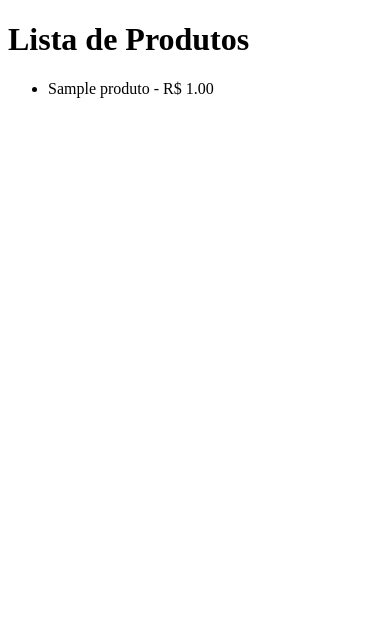
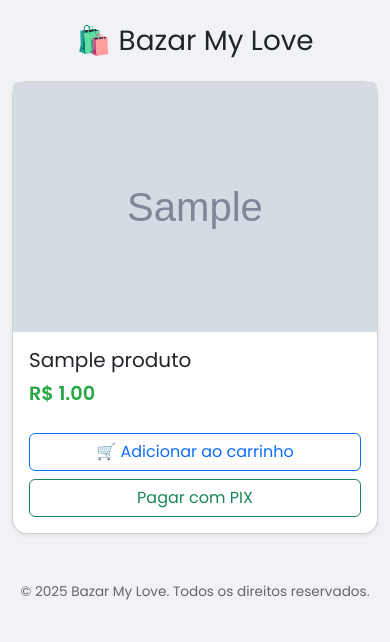
Before and after one commit to LucivalMouraPena/bazar_my_love, a Django app: page /produtos/ in a window 390 px wide. Shown: the top 642 px of the page. Run offline with Django 5.2, Linux system fonts and the light colour scheme; tables that the repository leaves empty hold one stand-in row (values such as "Sample post"); grey boxes marked "Sample" are stand-in pictures.

Commit message:
Adicionar carrinho de compras funcional

```diff
--- a/bazar/templates/bazar/home.html
+++ b/bazar/templates/bazar/home.html
@@ -1,46 +1,40 @@
-{% load static %} <!-- Linha 1 -->
-<!DOCTYPE html> <!-- Linha 2 -->
-<html lang="pt-br"> <!-- Linha 3 -->
-<head> <!-- Linha 4 -->
-    <meta charset="UTF-8" /> <!-- Linha 5 -->
-    <title>Bazar My Love - {{ produtos|length }} produtos disponíveis</title> <!-- Linha 6 -->
-    <meta name="viewport" content="width=device-width, initial-scale=1" /> <!-- Linha 7 -->
+{% load static %}
+<!DOCTYPE html>
+<html lang="pt-br">
+<head>
+    <meta charset="UTF-8" />
+    <title>Bazar My Love - {{ produtos|length }} produtos disponíveis</title>
+    <meta name="viewport" content="width=device-width, initial-scale=1" />
 
-    <!-- Fonte e Bootstrap --> <!-- Linha 8 -->
-    <link href="https://fonts.googleapis.com/css2?family=Poppins:wght@400;600&display=swap" rel="stylesheet" /> <!-- Linha 9 -->
-    <link href="https://cdn.jsdelivr.net/npm/bootstrap@5.3.3/dist/css/bootstrap.min.css" rel="stylesheet" /> <!-- Linha 10 -->
+    <!-- Fonte e Bootstrap -->
+    <link href="https://fonts.googleapis.com/css2?family=Poppins:wght@400;600&display=swap" rel="stylesheet" />
+    <link href="https://cdn.jsdelivr.net/npm/bootstrap@5.3.3/dist/css/bootstrap.min.css" rel="stylesheet" />
 
-    <style> <!-- Linha 11 -->
+    <style>
         body {
             font-family: 'Poppins', sans-serif;
             background-color: #f0f2f5;
         }
-
         .card {
             border-radius: 15px;
             transition: 0.3s ease;
         }
-
         .card:hover {
             transform: scale(1.02);
         }
-
         .card-img-top {
             height: 250px;
             object-fit: cover;
         }
-
         .price {
             color: #28a745;
             font-weight: 600;
             font-size: 1.2rem;
         }
-
         .qr-code {
             max-width: 200px;
             margin-top: 10px;
         }
-
         .pix-info {
             background-color: #e0ffe0;
             padding: 10px;
@@ -48,48 +42,55 @@
             margin-top: 10px;
             font-size: 0.9rem;
         }
-
         footer {
             font-size: 0.85rem;
             color: #666;
         }
-    </style> <!-- Linha 45 -->
-</head> <!-- Linha 46 -->
-<body> <!-- Linha 47 -->
+    </style>
+</head>
+<body>
 
-<main class="container py-4"> <!-- Linha 48 -->
-    <h1 class="text-center mb-4">🛍️ Bazar My Love</h1> <!-- Linha 49 -->
+<main class="container py-4">
+    <h1 class="text-center mb-4">🛍️ Bazar My Love</h1>
 
-    <div class="row"> <!-- Linha 50 -->
-      {% for produto in produtos %} <!-- Linha 51 -->
-        <article class="col-md-4 col-sm-6 col-12 mb-4"> <!-- Linha 52 -->
-          <div class="card shadow-sm"> <!-- Linha 53 -->
-            {% if produto.imagem %} <!-- Linha 54 -->
-              <img src="{{ produto.imagem.url }}" class="card-img-top" alt="Imagem de {{ produto.nome }}" loading="lazy"> <!-- Linha 55 -->
-            {% else %} <!-- Linha 56 -->
-              <img src="{% static 'images/sem-imagem.png' %}" class="card-img-top" alt="Imagem não disponível" loading="lazy"> <!-- Linha 57 -->
-            {% endif %} <!-- Linha 58 -->
+    <div class="row">
+      {% for produto in produtos %}
+        <article class="col-md-4 col-sm-6 col-12 mb-4">
+          <div class="card shadow-sm">
+            {% if produto.imagem %}
+              <img src="{{ produto.imagem.url }}" class="card-img-top" alt="Imagem de {{ produto.nome }}" loading="lazy">
+            {% else %}
+              <img src="{% static 'images/sem-imagem.png' %}" class="card-img-top" alt="Imagem não disponível" loading="lazy">
+            {% endif %}
+            <div class="card-body">
+              <h5 class="card-title">{{ produto.nome }}</h5>
+              <p class="price">R$ {{ produto.preco }}</p>
 
-            <div class="card-body"> <!-- Linha 59 -->
-              <h5 class="card-title">{{ produto.nome }}</h5> <!-- Linha 60 -->
-              <p class="price">R$ {{ produto.preco }}</p> <!-- Linha 61 -->
-              <button class="btn btn-outline-success w-100 mt-2" aria-label="Pagar com PIX para {{ produto.nome }}">Pagar com PIX</button> <!-- Linha 62 -->
-            </div> <!-- Linha 63 -->
+              <!-- FORMULÁRIO PARA ADICIONAR AO CARRINHO -->
+              <form method="post" action="{% url 'adicionar_ao_carrinho' produto.id %}">
+                {% csrf_token %}
+                <button type="submit" class="btn btn-outline-primary w-100 mt-2" aria-label="Adicionar {{ produto.nome }} ao carrinho">
+                  🛒 Adicionar ao carrinho
+                </button>
+              </form>
 
-          </div> <!-- Linha 64 -->
-        </article> <!-- Linha 65 -->
-      {% empty %} <!-- Linha 66 -->
-        <p class="text-center">Nenhum produto disponível no momento.</p> <!-- Linha 67 -->
-      {% endfor %} <!-- Linha 68 -->
-    </div> <!-- Linha 69 -->
+              <button class="btn btn-outline-success w-100 mt-2" aria-label="Pagar com PIX para {{ produto.nome }}">
+                Pagar com PIX
+              </button>
+            </div>
+          </div>
+        </article>
+      {% empty %}
+        <p class="text-center">Nenhum produto disponível no momento.</p>
+      {% endfor %}
+    </div>
 
-    <footer class="text-center mt-4"> <!-- Linha 70 -->
-        <p>&copy; 2025 Bazar My Love. Todos os direitos reservados.</p> <!-- Linha 71 -->
-    </footer> <!-- Linha 72 -->
+    <footer class="text-center mt-4">
+        <p>&copy; 2025 Bazar My Love. Todos os direitos reservados.</p>
+    </footer>
+</main>
 
-</main> <!-- Linha 73 -->
+<script src="https://cdn.jsdelivr.net/npm/bootstrap@5.3.3/dist/js/bootstrap.bundle.min.js"></script>
 
-<script src="https://cdn.jsdelivr.net/npm/bootstrap@5.3.3/dist/js/bootstrap.bundle.min.js"></script> <!-- Linha 74 -->
-
-</body> <!-- Linha 75 -->
-</html> <!-- Linha 76 -->
+</body>
+</html>
--- a/bazar/views.py
+++ b/bazar/views.py
@@ -1,9 +1,46 @@
+from django.shortcuts import redirect, get_object_or_404
+from bazar.models import Produto
 from django.shortcuts import render
-from .models import Produto
 
 def home(request):
-    produtos = Produto.objects.all()  # pega todos os produtos do banco
-    return render(request, 'bazar/home.html', {'produtos': produtos})
-def produtos(request):
-    produtos = Produto.objects.all()
-    return render(request, 'bazar/produtos.html', {'produtos': produtos})
+    lista_produtos = Produto.objects.all()
+    return render(request, 'bazar/home.html', {'produtos': lista_produtos})
+
+
+def atualizar_carrinho(request):
+    if request.method == 'POST':
+        carrinho = request.session.get('carrinho', {})
+        for produto_id, quantidade in request.POST.items():
+            if produto_id.startswith('quantidade_'):
+                pid = produto_id.split('_')[1]
+                if quantidade.isdigit() and int(quantidade) > 0:
+                    carrinho[pid] = int(quantidade)
+                else:
+                    if pid in carrinho:
+                        del carrinho[pid]
+        request.session['carrinho'] = carrinho
+    return redirect('carrinho_produtos')
+
+def remover_do_carrinho(request, produto_id):
+    carrinho = request.session.get('carrinho', {})
+    if str(produto_id) in carrinho:
+        del carrinho[str(produto_id)]
+    request.session['carrinho'] = carrinho
+    return redirect('carrinho_produtos')
+
+def carrinho_produtos(request):
+    carrinho = request.session.get('carrinho', {})
+    produtos = []
+
+    for produto_id, quantidade in carrinho.items():
+        produto = Produto.objects.get(id=produto_id)
+        produtos.append((produto, quantidade))
+
+    return render(request, 'bazar/carrinho.html', {'produtos': produtos})
+from django.shortcuts import redirect
+
+def adicionar_ao_carrinho(request, produto_id):
+    carrinho = request.session.get('carrinho', {})
+    carrinho[str(produto_id)] = carrinho.get(str(produto_id), 0) + 1
+    request.session['carrinho'] = carrinho
+    return redirect('carrinho_produtos')
--- a/config/urls.py
+++ b/config/urls.py
@@ -12,20 +12,28 @@ Class-based views
     2. Add a URL to urlpatterns:  path('', Home.as_view(), name='home')
 Including another URLconf
     1. Import the include() function: from django.urls import include, path
-    2. Add a URL to urlpatterns:  path('blog/', include('blog.urls'))
+    2. Add a URL to urlpatt erns:  path('blog/', include('blog.urls'))
 """
+
 from django.contrib import admin
-from django.urls import path, include
-#from bazar import views
-from bazar import views # CERTO
+from django.urls import path
 from django.conf import settings
 from django.conf.urls.static import static
 
+from bazar import views as bazar_views
+from carrinho import views as carrinho_views  # Se tiver uma app 'carrinho'
 
 urlpatterns = [
-    path('admin/', admin.site.urls),
-    path('', views.home, name='home'),
-    path('produtos/', views.produtos, name='produtos'),
+    path('admin/', admin.site.urls),  # painel admin
+
+    path('', bazar_views.home, name='home'),  # página principal
+    path('produtos/', bazar_views.home, name='produtos'),
+
+
+    path('carrinho/produtos/', bazar_views.carrinho_produtos, name='carrinho_produtos'),
+    path('adicionar/<int:produto_id>/', bazar_views.adicionar_ao_carrinho, name='adicionar_ao_carrinho'),
+    path('remover/<int:produto_id>/', bazar_views.remover_do_carrinho, name='remover_do_carrinho'),
+    path('atualizar/', bazar_views.atualizar_carrinho, name='atualizar_carrinho'),
 ]
 
 if settings.DEBUG:
```
Also changed, not shown: carrinho/urls.py (+5 -4 lines), carrinho/views.py (+35 -2 lines).
